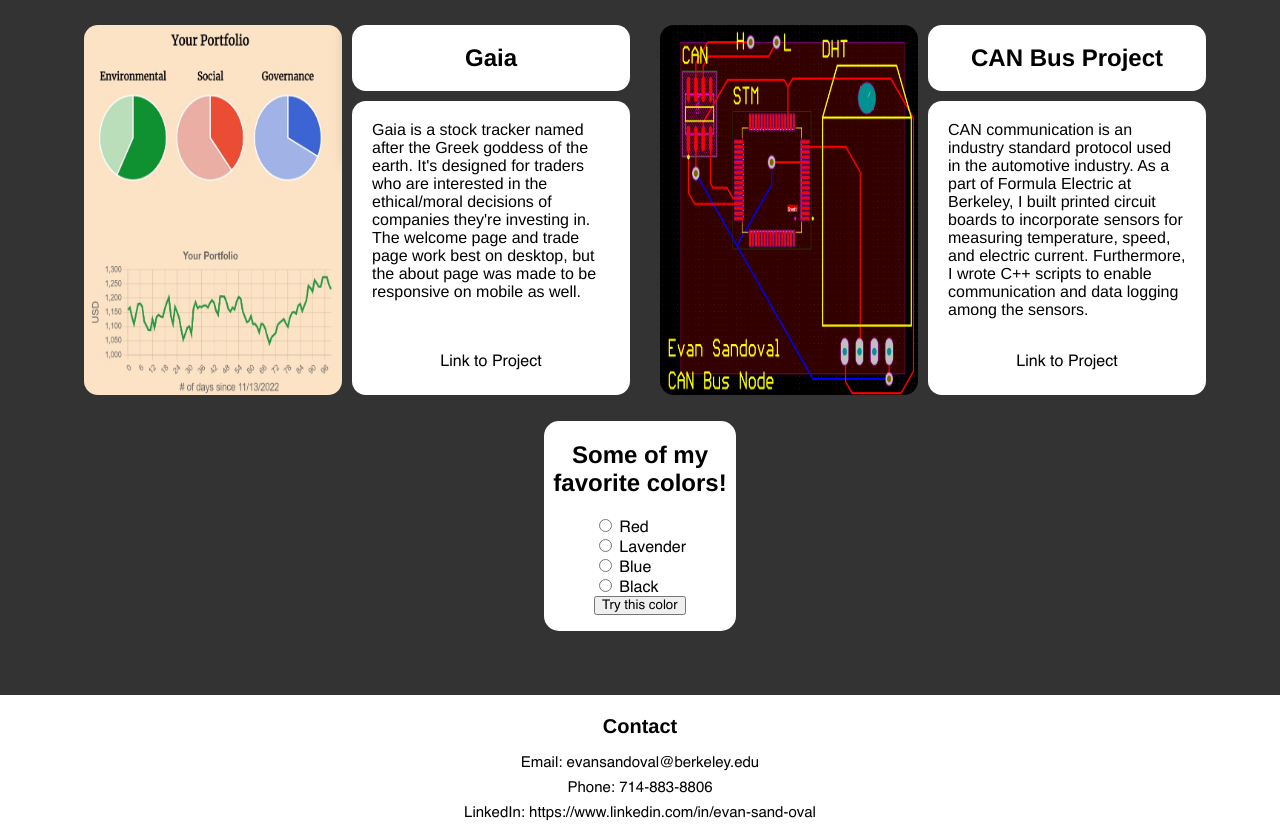
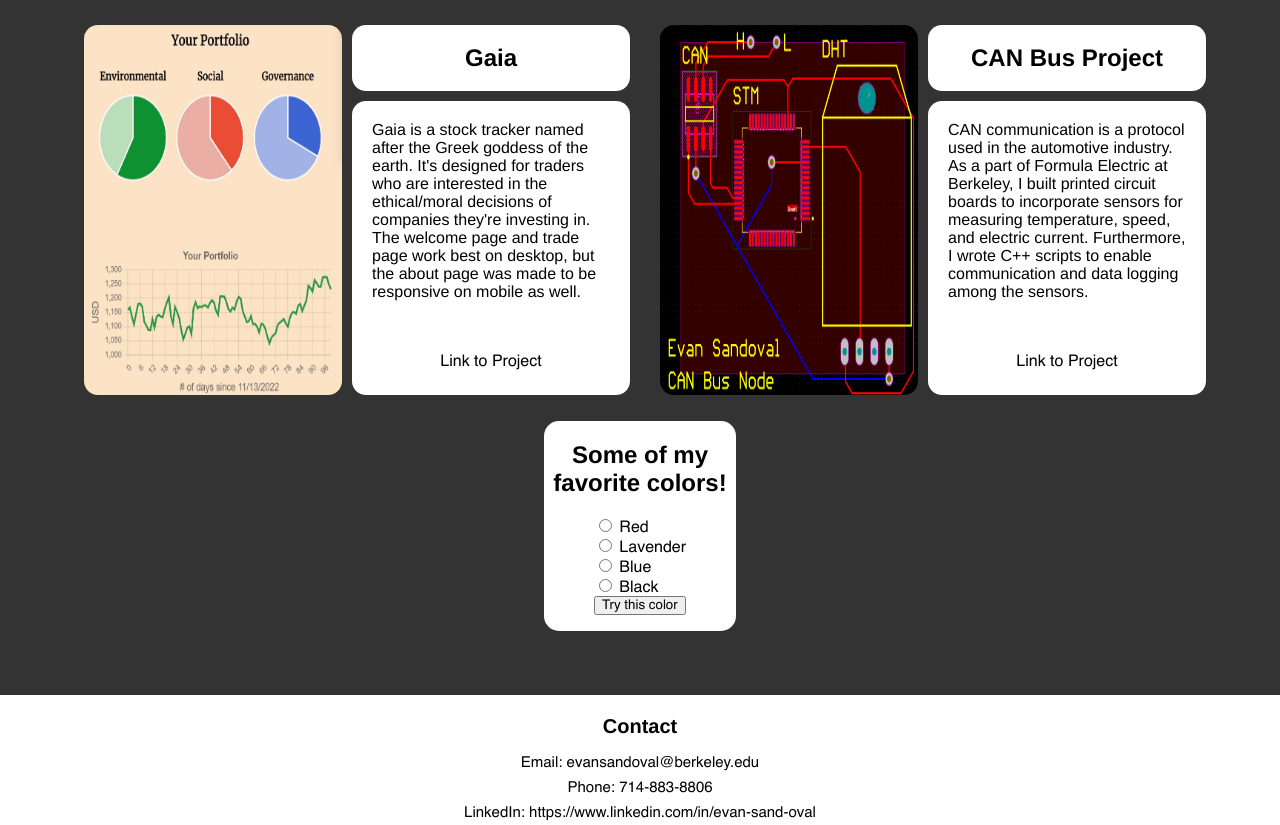
Before and after one commit to fullstack-decal-sp23/project1-evansandoval, a plain HTML site: page index.html in a window 1280 px wide. Shown: the part 780-1605 px from the top of the page. Drawn offline with Linux system fonts and the light colour scheme.

Commit message:
cleaned up HTML

```diff
--- a/index.html
+++ b/index.html
@@ -34,7 +34,11 @@
     <div class="section">
         <div id="about">
             <h1>About Me</h1>
-            <h3>Hello! I'm Evan Sandoval and I am an aspiring software engineer studying EECS at Berkeley. Right now, my main goals are learning new skills and exploring everything Berkeley has to offer. I'm really enjoying my classes, and I'm happy to be a part of the Formula Electric team, where a group of engineering students build an electric racecar for competition.</h3>
+            <h3>Hello! I'm Evan Sandoval and I am an aspiring software engineer
+                studying EECS at Berkeley. Right now, my main goals are learning
+                 new skills and exploring everything Berkeley has to offer. I'm
+                 really enjoying my classes, and I'm happy to be a part of the Formula Electric team,
+                  where a group of engineering students build an electric racecar for competition.</h3>
         </div>
     </div>
     <div class="divider section">
@@ -46,7 +50,10 @@
             <div class="proj-image"><img src="Gaia.jpg"></div>
             <div class="proj-title"><h2>Gaia</h2></div>
             <div class="proj-desc">
-                <h4>Gaia is a stock tracker named after the Greek goddess of the earth. It's designed for traders who are interested in the ethical/moral decisions of companies they're investing in. The welcome page and trade page work best on desktop, but the about page was made to be responsive on mobile as well.</h4>
+                <h4>Gaia is a stock tracker named after the Greek goddess of the earth. It's
+                    designed for traders who are interested in the ethical/moral decisions of
+                    companies they're investing in. The welcome page and trade page work best
+                    on desktop, but the about page was made to be responsive on mobile as well.</h4>
                 <a href="https://github.com/evansandoval/gaia" target="_blank">Link to Project</a>
             </div>
         </div>
@@ -54,8 +61,13 @@
             <div class="proj-image"><img src="canbus.png"></div>
             <div class="proj-title"><h2>CAN Bus Project</h2></div>
             <div class="proj-desc">
-                <h4>CAN communication is an industry standard protocol used in the automotive industry. As a part of Formula Electric at Berkeley, I built printed circuit boards to incorporate sensors for measuring temperature, speed, and electric current. Furthermore, I wrote C++ scripts to enable communication and data logging among the sensors.</h4>
-                <a href="https://docs.google.com/presentation/d/1bdeVawJQDYvWIgzCcccUBd5QSnwsIKucvQwGL91EGDg/edit#slide=id.p" target="_blank">Link to Project</a></div>
+                <h4>CAN communication is a protocol used in the automotive
+                    industry. As a part of Formula Electric at Berkeley, I built
+                    printed circuit boards to incorporate sensors for measuring
+                    temperature, speed, and electric current. Furthermore, I wrote
+                    C++ scripts to enable communication and data logging among the sensors.</h4>
+                <a href="https://docs.google.com/presentation/d/1bdeVawJQDYvWIgzCcccUBd5QSnwsIKucvQwGL91EGDg/edit#slide=id.p" target="_blank">Link to Project</a>
+            </div>
         </div>
     </div>
     <br>
```
